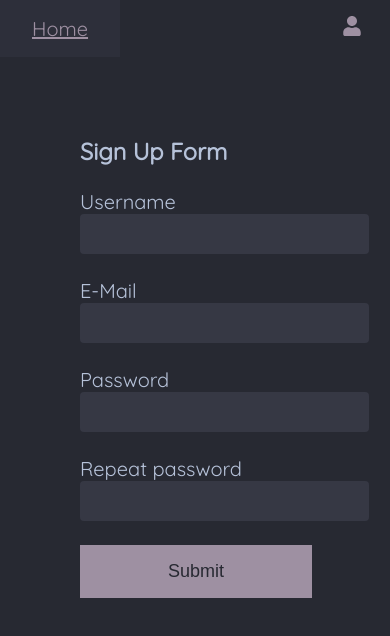
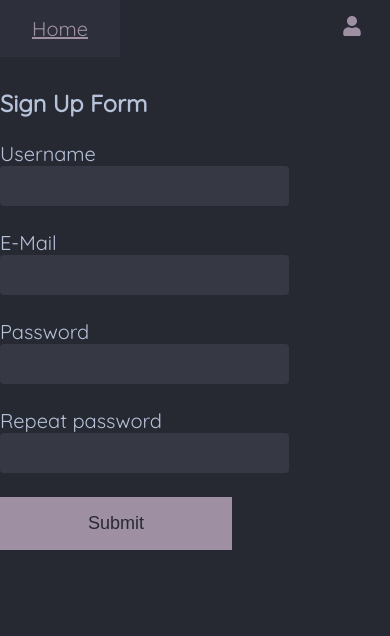
Before and after one commit to zinchenkomig/base-users-frontend, a React (Create React App) app: page /signup in a window 390 px wide. Shown: the top 636 px of the page. Built offline with nearby package versions, Linux system fonts and the light colour scheme.

Commit message:
fix: mobile-adapt

```diff
--- a/src/assets/style.css
+++ b/src/assets/style.css
@@ -66,8 +66,16 @@
   color: var(--visited-link);
   background-color: var(--hovered);
 }
-.main-content {
-  margin: 80px 80px 30px;
+/* Smartphones (portrait) ----------- */
+@media only screen and (max-width: 480px) {
+  .main-content {
+    margin: 2rem 0 1rem;
+  }
+}
+@media only screen and (min-width: 481px) {
+  .main-content {
+    margin: 3rem 3rem 1rem;
+  }
 }
 .input-field {
   margin-bottom: 24px;
--- a/src/assets/style.less
+++ b/src/assets/style.less
@@ -77,10 +77,19 @@
   .nav-link;
   background-color: var(--hovered);
 }
+/* Smartphones (portrait) ----------- */
+@media only screen and (max-width: 480px) {
+  .main-content{
+    margin: 2rem 0 1rem;
+  }
+}
 
-.main-content{
-  margin: 80px 80px 30px;
+@media only screen and (min-width: 481px) {
+  .main-content{
+    margin: 3rem 3rem 1rem;
+  }
 }
+
 
 .input-field{
   margin-bottom: 24px;
```
Also changed, not shown: 1 other file (tests, documents, lock files or other folders).
